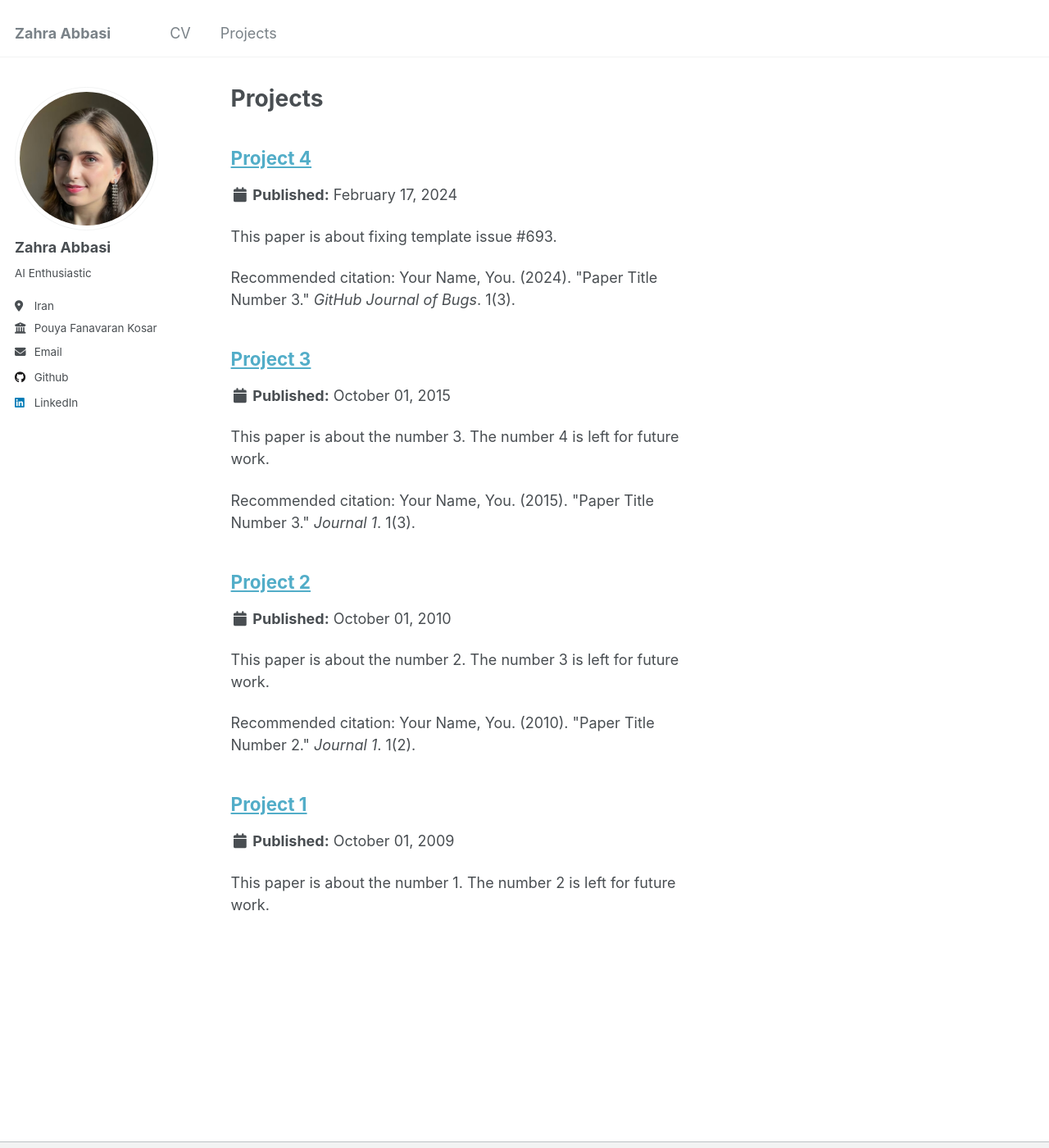
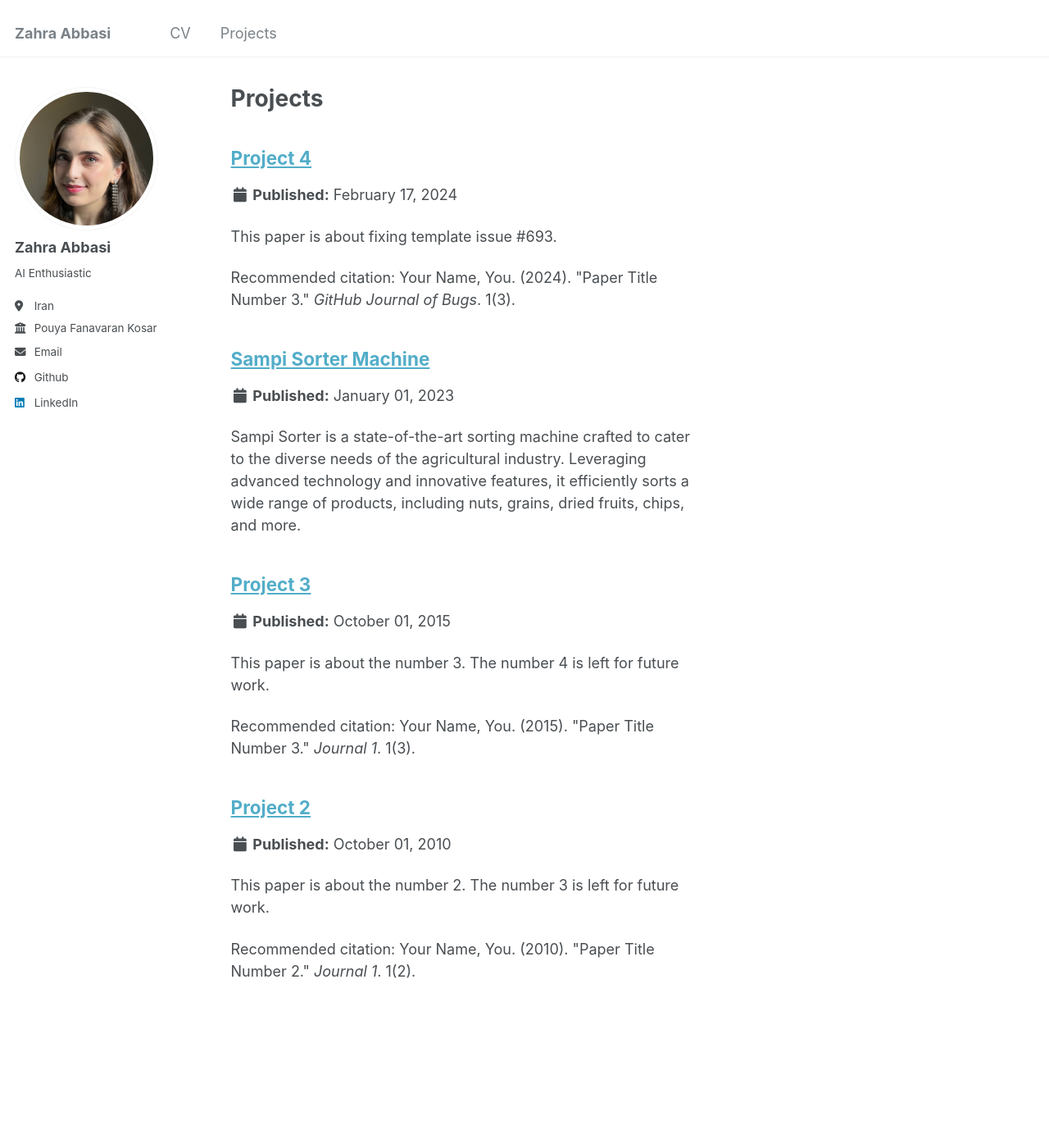
Before and after one commit to zahra-abbasi-vault/zahra-abbasi-vault.github.io, a Jekyll site: the page built from _pages/projects.html, in a window 1280 px wide and 1400 px high. Shown: the whole window at 82% size. Built offline with Jekyll 4.4.1, drawn with Linux system fonts in a browser that asks for light colours.

Commit message:
Update 2009-10-01-paper-title-number-1.md

```diff
--- a/_projects/2009-10-01-paper-title-number-1.md
+++ b/_projects/2009-10-01-paper-title-number-1.md
@@ -1,14 +1,19 @@
 ---
-title: "Project 1"
+title: "Sampi Sorter Machine"
 collection: projects
 category: projects
 permalink: /project/project-1
-excerpt: 'This paper is about the number 1. The number 2 is left for future work.'
-date: 2009-10-01
-venue: 'Journal 1'
+excerpt: 'Sampi Sorter is a state-of-the-art sorting machine crafted to cater to the diverse needs of the agricultural industry. Leveraging advanced technology and innovative features, it efficiently sorts a wide range of products, including nuts, grains, dried fruits, chips, and more.'
+date: 2023-01-01 - present
+image: images/sorchine.png
+# venue: 'Journal 1'
 # slidesurl: 'http://academicpages.github.io/files/slides1.pdf'
 # paperurl: 'http://academicpages.github.io/files/paper1.pdf'
 # citation: 'Your Name, You. (2009). &quot;Paper Title Number 1.&quot; <i>Journal 1</i>. 1(1).'
 ---
 
+![Sampi Sorter Machine](images/sorchine.png)
+
+The Sampi Sorter Machine is a cutting-edge solution for agricultural product sorting...
+
 The contents above will be part of a list of publications, if the user clicks the link for the publication than the contents of section will be rendered as a full page, allowing you to provide more information about the paper for the reader. When publications are displayed as a single page, the contents of the above "citation" field will automatically be included below this section in a smaller font.
```
